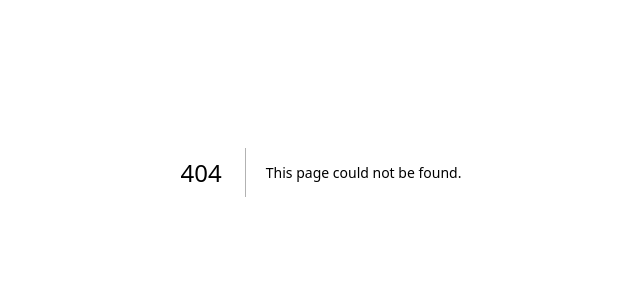
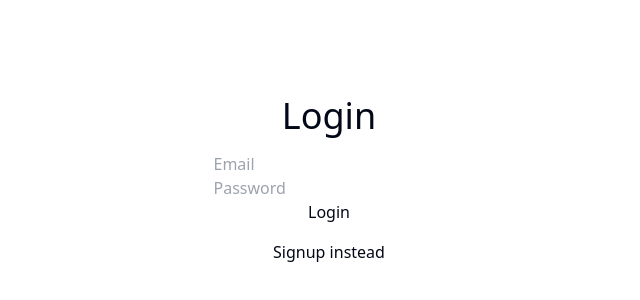
Before and after one commit to kaushalrijal/TODO, a Next.js app: page /authenticate in a window 1280 px wide. Before the commit this address had no page. Shown: the part 228-528 px from the top of the page, without its empty margins (319-959 px from the left). Built offline with nearby package versions, Linux system fonts and the light colour scheme.

Commit message:
complete frontend for now without authentication

```diff
--- /dev/null
+++ b/src/app/authenticate/page.tsx
@@ -0,0 +1,38 @@
+"use client"
+
+import { useState } from "react"
+
+
+const page = () => {
+    const [currentPage, setCurrentPage] = useState('Login')
+    return (
+        <div className="w-screen h-screen p-2 flex flex-col gap-4 items-center justify-center">
+            <h1>{currentPage}</h1>
+            {currentPage == 'Login' ? login() : signup()}
+            <a onClick={() => setCurrentPage(currentPage == 'Login' ? 'Signup' : 'Login')}>
+                {currentPage == 'Login' ? 'Signup' : 'Login'} instead
+            </a>
+        </div>
+    )
+}
+
+const login = () => {
+    return (
+        <form className="flex flex-col">
+            <input type="email" placeholder="Email" />
+            <input type="password" placeholder="Password" />
+            <button>Login</button>
+        </form>
+    )
+}
+const signup = () => {
+    return (
+        <form className="flex flex-col">
+            <input type="email" placeholder="Email" />
+            <input type="password" placeholder="Password" />
+            <button>Register</button>
+        </form>
+    )
+}
+
+export default page
--- a/src/app/layout.tsx
+++ b/src/app/layout.tsx
@@ -17,7 +17,7 @@ export default function RootLayout({
 }>) {
   return (
     <html lang="en">
-      <body className={`${inter.variable} font-sans`}>{children}</body>
+      <body className={`${inter.variable} font-sans w-screen min-h-screen p-2`}>{children}</body>
       <Toaster />
     </html>
   );
--- a/src/app/page.tsx
+++ b/src/app/page.tsx
@@ -37,7 +37,7 @@ export default function Home() {
   const [tasks, setTasks] = useState<Task[]>([]);
 
   return (
-    <main className="w-screen min-h-screen p-2">
+    <main className="">
       <Header />
       <TaskContext.Provider value={{ tasks, setTasks }}>
       <Tasks />
--- a/src/components/Tasks/taskItem.tsx
+++ b/src/components/Tasks/taskItem.tsx
@@ -61,7 +61,6 @@ const TaskItem = (props: {
   const { title, description, priority, isComplete, _id, onDelete } =
     props.taskData;
 
-  const [tasks] = useState<Task>(props.taskData);
   const [checked, setChecked] = useState(isComplete);
   return (
     <div className="w-full border border-black p-2 my-2 rounded-md flex">
@@ -98,7 +97,7 @@ const TaskItem = (props: {
   );
 };
 
-const changeStatus = async (id, completed) => {
+const changeStatus = async (id: String, completed: boolean) => {
   const change = await fetch("http://localhost:5000/tasks/complete", {
     method: "POST",
     headers: {
--- a/src/components/createTask/createButton.tsx
+++ b/src/components/createTask/createButton.tsx
@@ -55,8 +55,7 @@ const formSchema = z.object({
 
 const CreateButton = () => {
   const [value, setValue] = useState(1);
-  const {tasks, setTasks} = useContext(TaskContext);
-  const {reset} = useForm()
+  const {setTasks} = useContext(TaskContext);
 
   const form = useForm<z.infer<typeof formSchema>>({
     resolver: zodResolver(formSchema),
```
